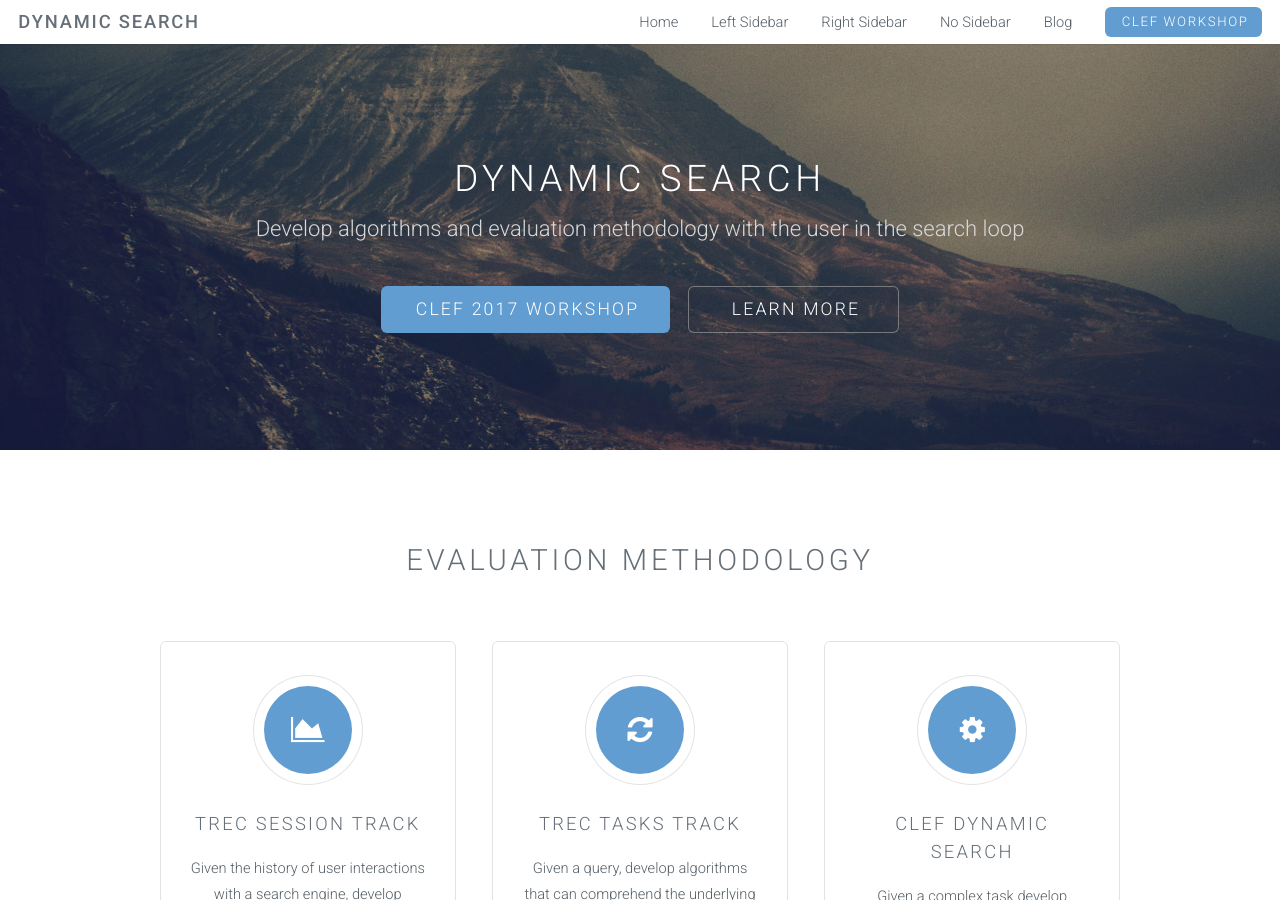
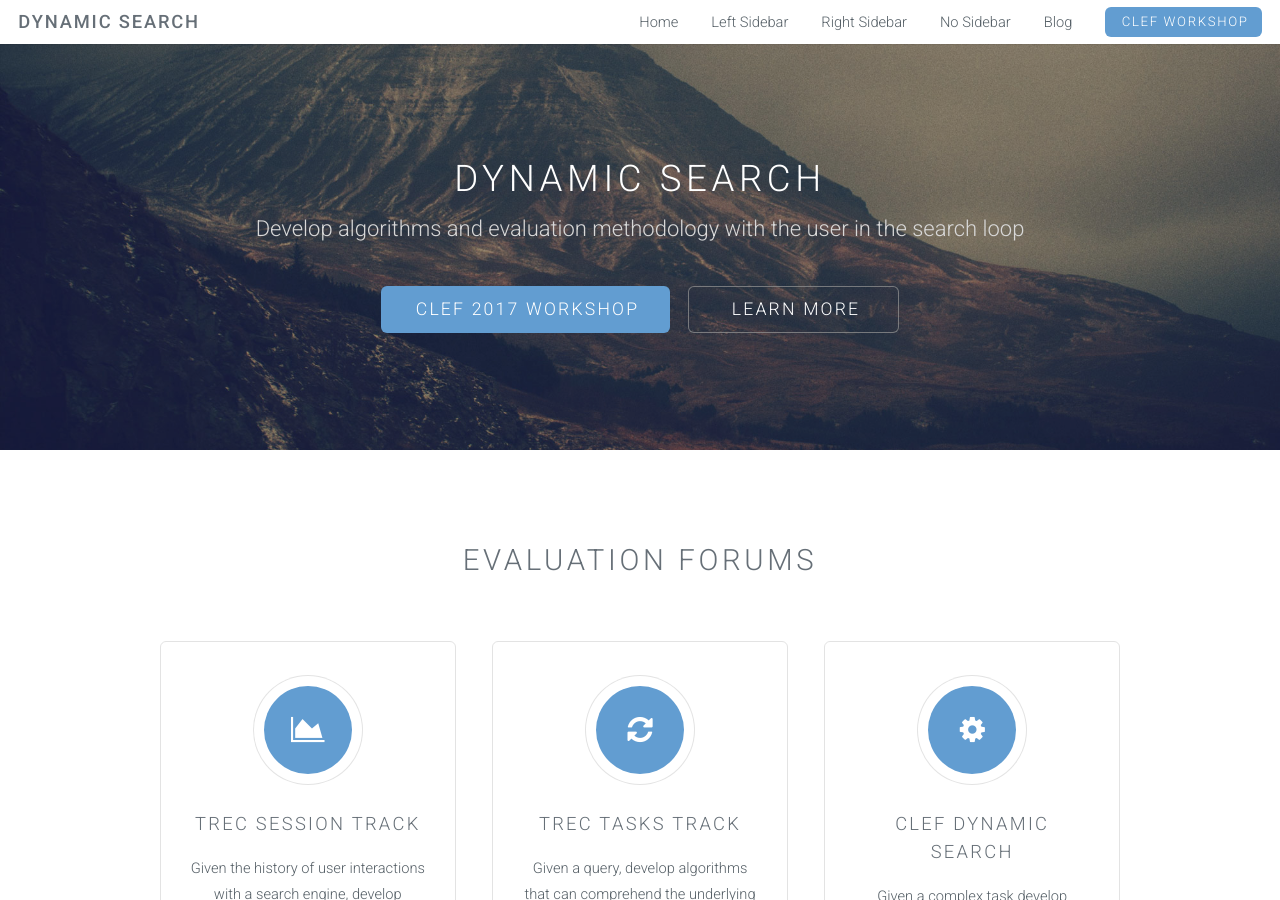
Before and after one commit to ekanou/dynamicsearch, a Jekyll site: the page built from index.html, in a window 1280 px wide and 900 px high. Built offline with Jekyll 4.4.1, drawn with Linux system fonts in a browser that asks for light colours.

Commit message:
Update index.html

```diff
--- a/index.html
+++ b/index.html
@@ -5,7 +5,7 @@ layout: landing-page
 		<!-- One -->
 			<section id="one" class="wrapper style1">
 				<header class="major">
-					<h2>Evaluation Methodology</h2>
+					<h2>Evaluation Forums</h2>
 				</header>
 				<div class="container">
 					<div class="row">
```
